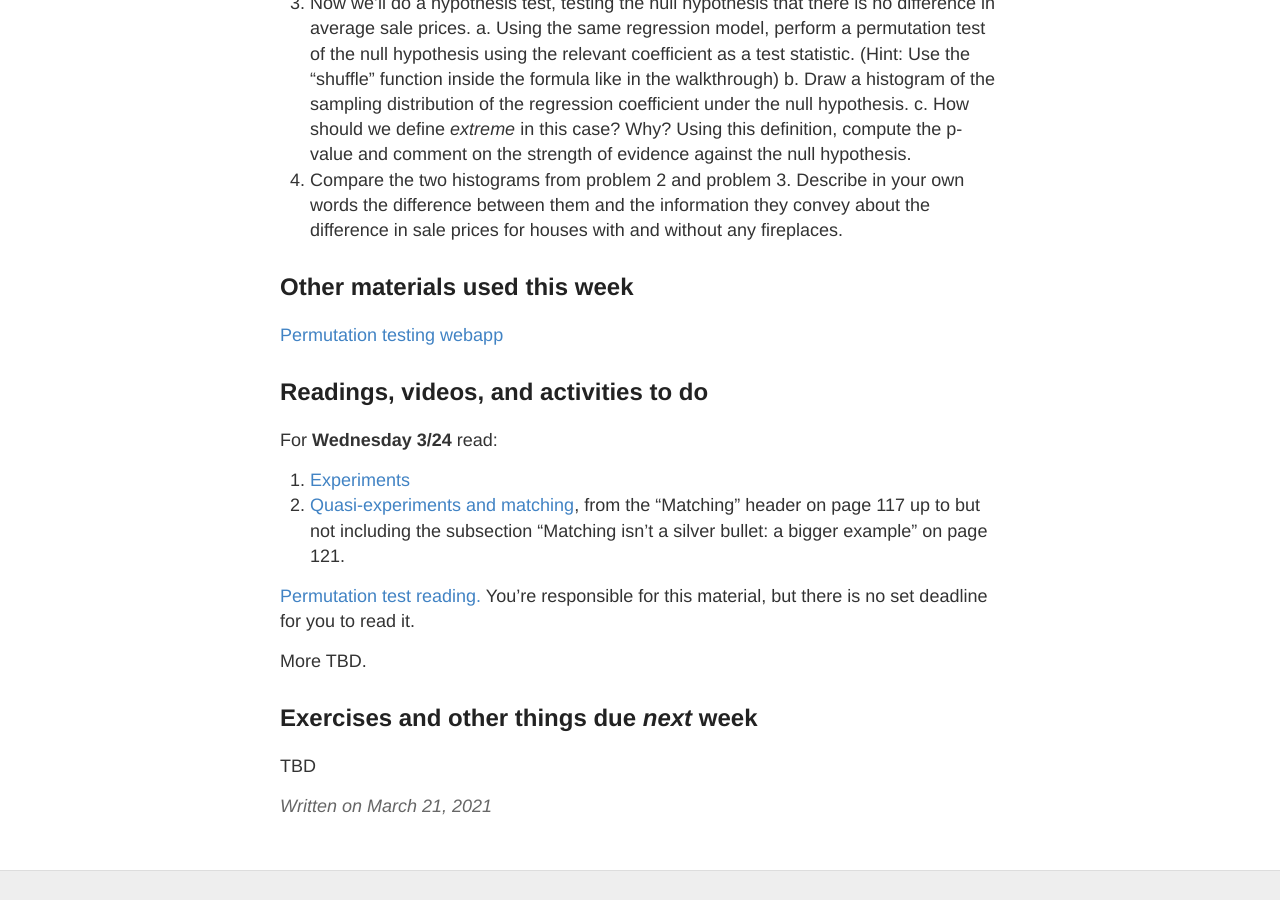
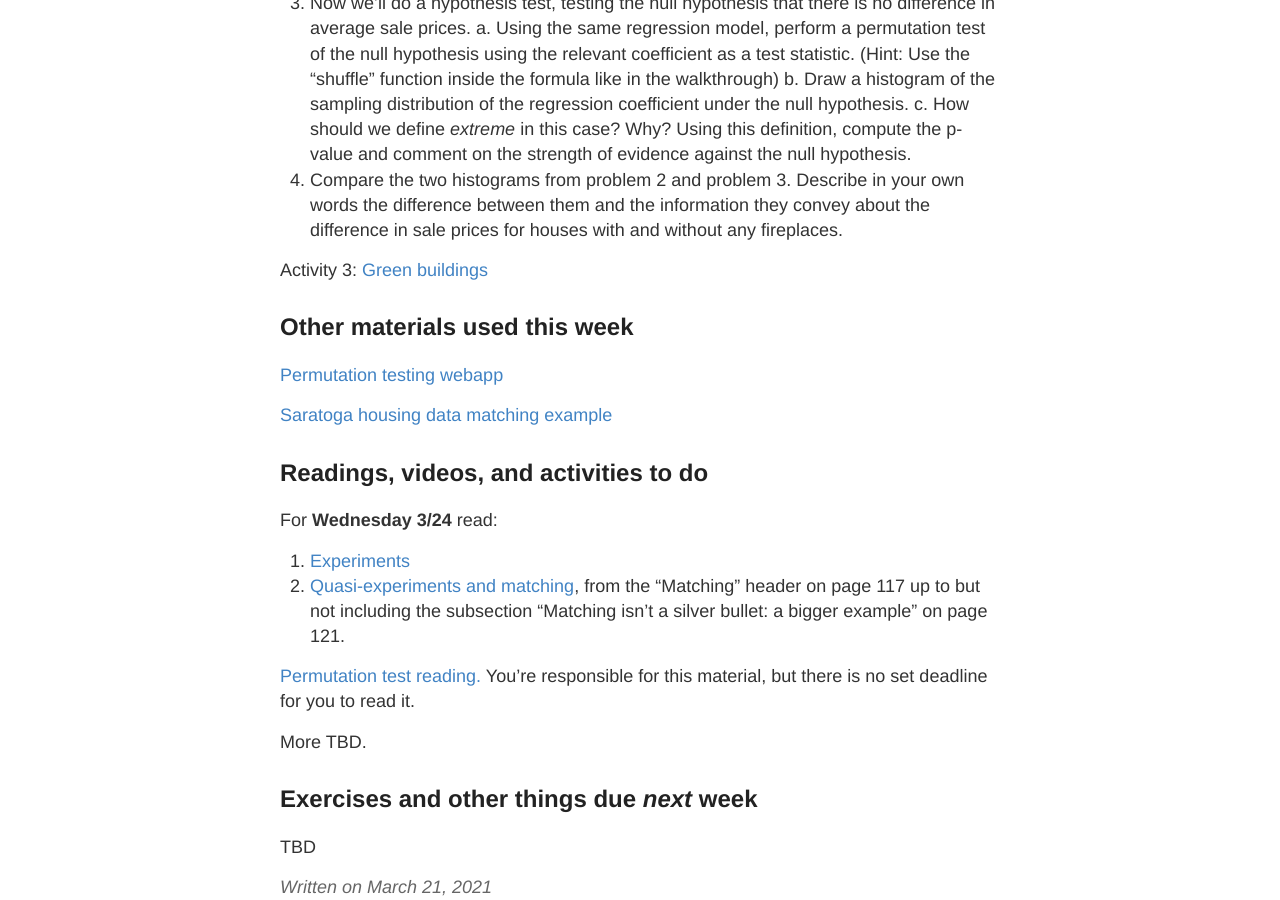
Before and after one commit to jaredsmurray/sta371h, a Jekyll site: the page built from docs/_posts/2021-03-21-Week-09.md, in a window 1280 px wide and 900 px high, scrolled down 977 px. Built offline with Jekyll 4.4.1, drawn with Linux system fonts in a browser that asks for light colours.

Commit message:
Update 2021-03-21-Week-09.md

```diff
--- a/docs/_posts/2021-03-21-Week-09.md
+++ b/docs/_posts/2021-03-21-Week-09.md
@@ -27,11 +27,13 @@ Activity 2: Let's revisit the Saratoga housing data we saw in our last regular s
       c. How should we define *extreme* in this case? Why? Using this definition, compute the p-value and comment on the strength of evidence against the null hypothesis.
   4. Compare the two histograms from problem 2 and problem 3. Describe in your own words the difference between them and the information they convey about the difference in sale prices for houses with and without any fireplaces.
 
-
+Activity 3: [Green buildings](../files/green_buildings)
 
 ## Other materials used this week
 
 [Permutation testing webapp](https://istats.shinyapps.io/PermDist_2samples/)
+
+[Saratoga housing data matching example](../files/saratoga_fireplaces_matching.R)
 
 ## Readings, videos, and activities to do
 
```
